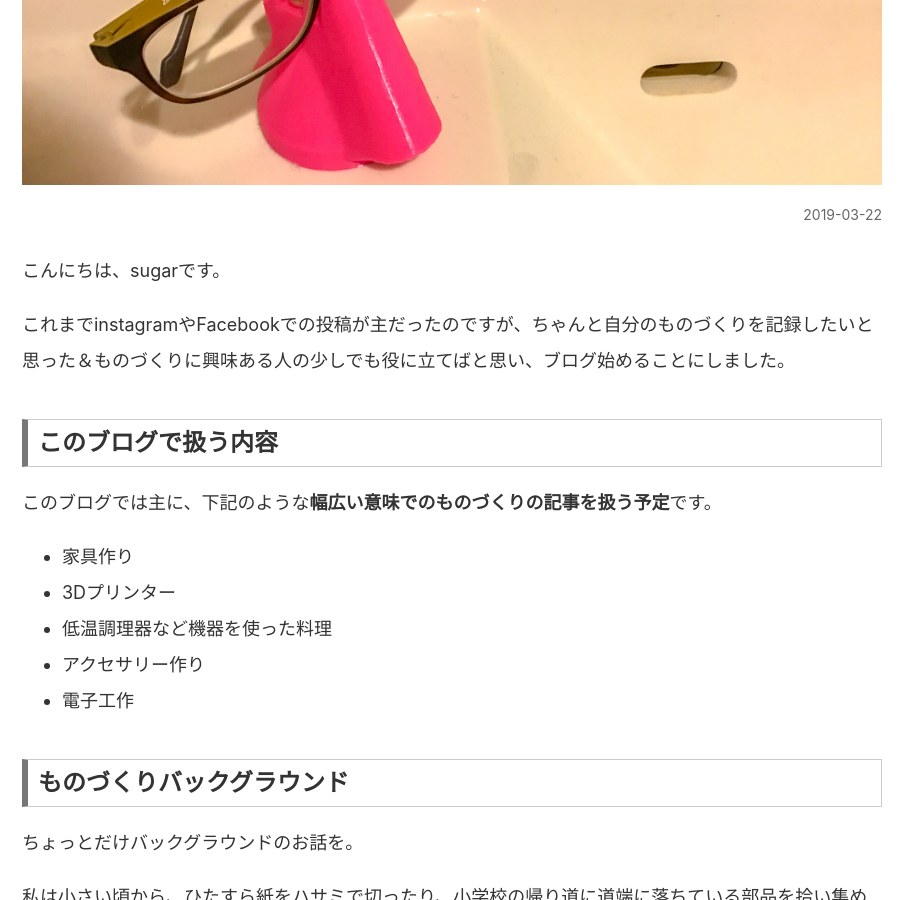
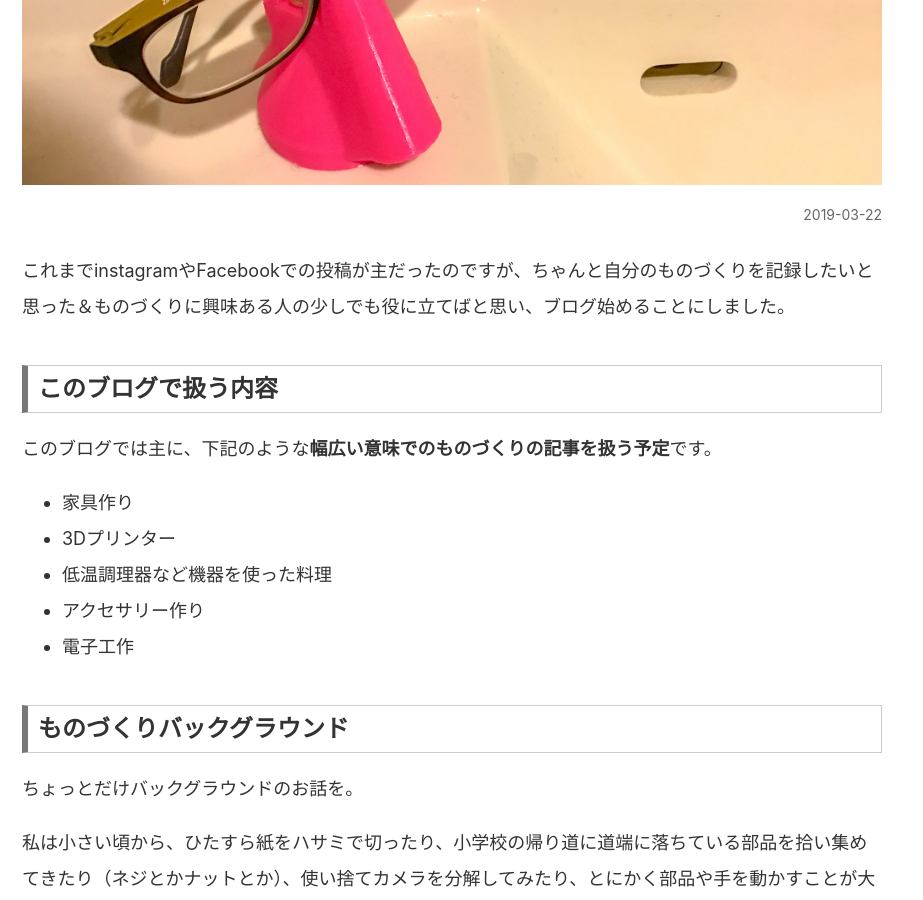
Before and after one commit to sugar0809/sugar0809.github.io, a Jekyll site: the page built from _posts/2019-03-23-hello_world.md, in a window 1280 px wide and 900 px high, scrolled down 700 px. Shown: the whole window, without its empty margins (0-923 px from the left). Built offline with Jekyll 4.4.1, drawn with Linux system fonts in a browser that asks for light colours; a script that is not in the unit is left out.

Commit message:
Update 2019-03-23-hello_world.md

```diff
--- a/_posts/2019-03-23-hello_world.md
+++ b/_posts/2019-03-23-hello_world.md
@@ -6,8 +6,6 @@ permalink: /blog/2019/03/23/hello-world/
 image: /assets/images/2017-01-28-22.05.38_2.jpg
 category: 未分類
 ---
-こんにちは、sugarです。
-
 これまでinstagramやFacebookでの投稿が主だったのですが、ちゃんと自分のものづくりを記録したいと思った＆ものづくりに興味ある人の少しでも役に立てばと思い、ブログ始めることにしました。
 
 ## このブログで扱う内容
```
